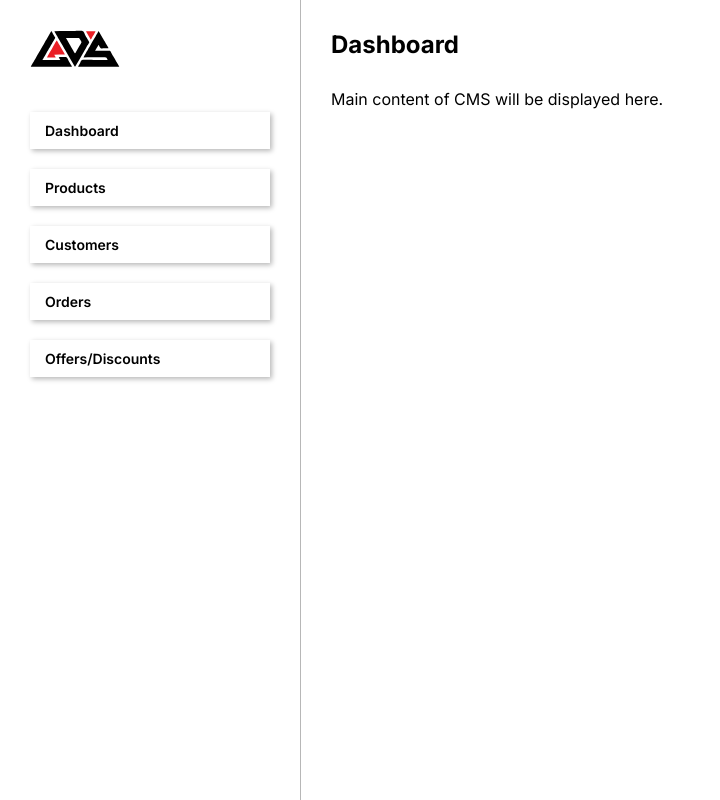
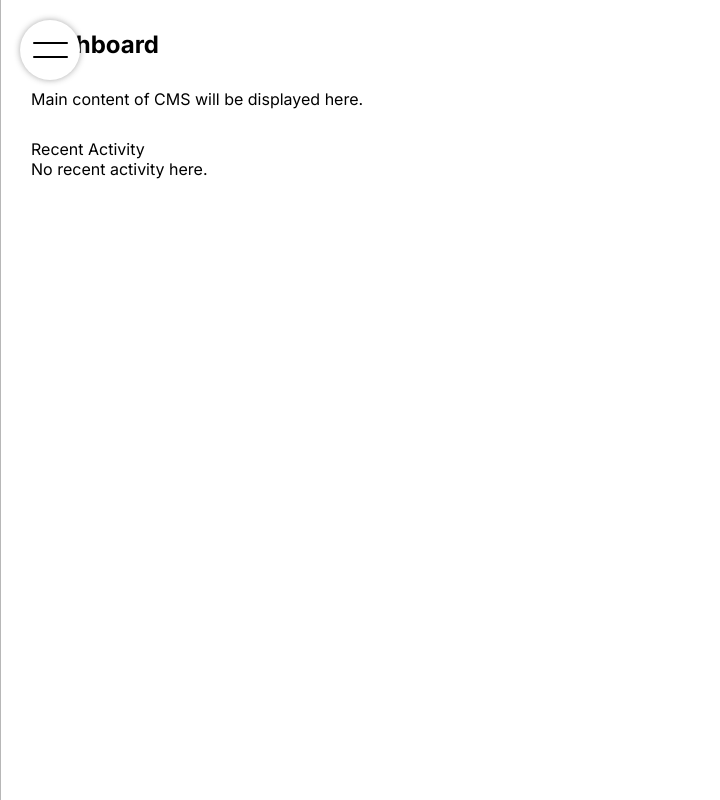
Before and after one commit to AnkushS27/lds-sports-ecommerce, a Next.js app: page /cms in a window 1280 px wide. Shown: the whole page, without its empty margins (0-720 px from the left). Built offline with nearby package versions, Linux system fonts and the light colour scheme.

Commit message:
minor changes

```diff
--- /dev/null
+++ b/src/Components/CMS/VerticalNavbar/page.module.css
@@ -0,0 +1,115 @@
+
+.NavOpenContainer {
+    position: fixed;
+    top: 20px;
+    left: 20px;
+
+    display: flex;
+    align-items: center;
+    justify-content: space-evenly;
+    flex-direction: column;
+
+    width: 60px;
+    height: 60px;
+
+    padding: 10px;
+    border-radius: 50%;
+    z-index: 1;
+    /* background-color: rgba(210,210,210,0.4); */
+    /* backdrop-filter: blur(20px); */
+    background-color: white;
+    box-shadow: 0px 0px 6px rgba(40,40,40,0.4);
+
+    font-size: 16px;
+    font-weight: 400;
+    font-family: sans-serif;
+
+    cursor: pointer;
+}
+.NavOpenContainer:hover {color: green;}
+
+.NavHamburgerLine {
+    display: flex;
+    align-items: center;
+    justify-content: center;
+
+    width: 35px;
+    height: 2px;
+
+    border-radius: 1px;
+    background-color: black;
+}
+
+.NavMenuCloseBtn {
+    position: absolute;
+    right: 20px;
+    top: 10px;
+    z-index: 1;
+
+    display: flex;
+    align-items: center;
+    justify-content: center;
+
+    width: 80px;
+    height: 40px;
+
+    background-color: red;
+    color: black;
+    border-radius: 10px;
+    cursor: pointer;
+}
+
+.navWrapper {
+    position: absolute;
+    display: flex;
+    align-items: flex-start;
+    justify-content: flex-start;
+    background-color: white;
+    z-index: 1;
+    min-width: 300px;
+    width: 300px;
+    height: 100%;
+    padding: 10px;
+    border-right: 1px solid;
+    color: black;
+    overflow-y: auto;
+}
+
+.verticalNavContainer {
+    width: 100%;
+    display: flex;
+    flex-direction: column;
+    gap: 40px;
+    padding: 0 15px 0 5px;
+    min-height: 100%;
+    background-color: #fff;
+    scrollbar-width: thin;
+    scrollbar-color: #b7b7b7 transparent;
+}
+
+.logoContainer {
+    position: relative;
+    width: 100%;
+    height: fit-content;
+}
+
+.logoImage {
+    width: 90px;
+    height: fit-content;
+}
+
+.menuItemsContainer {
+    display: flex;
+    flex-direction: column;
+    gap: 20px;
+}
+
+.menuItem {
+    font-size: 14px;
+    font-weight: 600;
+    padding: 10px 15px;
+    width: 100%;
+    box-shadow: 2px 2px 5px 0 #b7b7b7;
+    color: black;
+    background-color: white;
+}
--- a/src/app/cms/Components/VerticalNavbar/page.tsx
+++ b/src/Components/CMS/VerticalNavbar/page.tsx
@@ -1,8 +1,11 @@
+"use client"
 import styles from "./page.module.css";
+
 
 import Link from "next/link";
 import Image from "next/image";
-import Logo from "../../../../../public/logo.svg";
+import Logo from "../../../../public/logo.svg";
+import { useState } from "react";
 
 export default function VerticalNavBar({
   params,
@@ -12,8 +15,16 @@ export default function VerticalNavBar({
     loggedIn: boolean;
   };
 }) {
+  const [showNavBar, setShowNavBar] = useState(false);
+  if (!showNavBar) {return(
+    <div className={styles.NavOpenContainer} onClick={() => {setShowNavBar(true)}}>
+        <div className={styles.NavHamburgerLine}></div>
+        <div className={styles.NavHamburgerLine}></div>
+    </div>
+)}
   return (
     <div className={styles.navWrapper}>
+      <div className={styles.NavMenuCloseBtn} onClick={() => {setShowNavBar(false)}}> Close </div>
       <div className={styles.verticalNavContainer}>
         <Link href="/cms" className={styles.logoContainer}>
           <Image className={styles.logoImage} src={Logo} alt="Logo" />
@@ -22,7 +33,7 @@ export default function VerticalNavBar({
           <Link href="#" className={styles.menuItem}>
             Dashboard
           </Link>
-          <Link href="#" className={styles.menuItem}>
+          <Link href="/cms/product/001" className={styles.menuItem}>
             Products
           </Link>
           <Link href="#" className={styles.menuItem}>
--- a/src/app/cms/Components/VerticalNavbar/page.module.css
+++ /dev/null
@@ -1,43 +0,0 @@
-.navWrapper {
-    position: relative;
-    width: 300px;
-}
-
-.verticalNavContainer {
-    position: fixed;
-    width: 300px;
-    padding: 30px;
-    display: flex;
-    flex-direction: column;
-    gap: 40px;
-    height: 100vh;
-    overflow-y: auto;
-    background-color: #fff;
-    scrollbar-width: thin;
-    scrollbar-color: #b7b7b7 transparent;
-}
-
-.logoContainer {
-    position: relative;
-    width: 100%;
-    height: fit-content;
-}
-
-.logoImage {
-    width: 90px;
-    height: fit-content;
-}
-
-.menuItemsContainer {
-    display: flex;
-    flex-direction: column;
-    gap: 20px;
-}
-
-.menuItem {
-    font-size: 14px;
-    font-weight: 600;
-    padding: 10px 15px;
-    width: 100%;
-    box-shadow: 2px 2px 5px 0 #b7b7b7;
-}
--- a/src/app/cms/page.module.css
+++ b/src/app/cms/page.module.css
@@ -4,6 +4,7 @@
     height: 100vh;
     display: flex;
     background-color: #fff;
+    color: black;
 }
 
 .cmsContent {
--- a/src/app/cms/page.tsx
+++ b/src/app/cms/page.tsx
@@ -1,4 +1,4 @@
-import VerticalNavBar from './Components/VerticalNavbar/page';
+import VerticalNavBar from '@/Components/CMS/VerticalNavbar/page';
 import styles from './page.module.css';
 
 import { loggedIn } from '../api/user/loggedIn';
@@ -13,6 +13,10 @@ export default function Home() {
             <div className={styles.mainContent}>
                 Main content of CMS will be displayed here.
             </div>
+            <div className="recentSectionContainer">
+              <div className="sectionHead"> Recent Activity </div>
+              <div className="sectionContainer"> No recent activity here. </div>
+            </div>
         </div>
     </div>
   )
```
Also changed, not shown: src/app/cms/product/[Id]/page.module.css (+32 -3 lines), src/app/cms/product/[Id]/page.tsx (+8 -5 lines).
